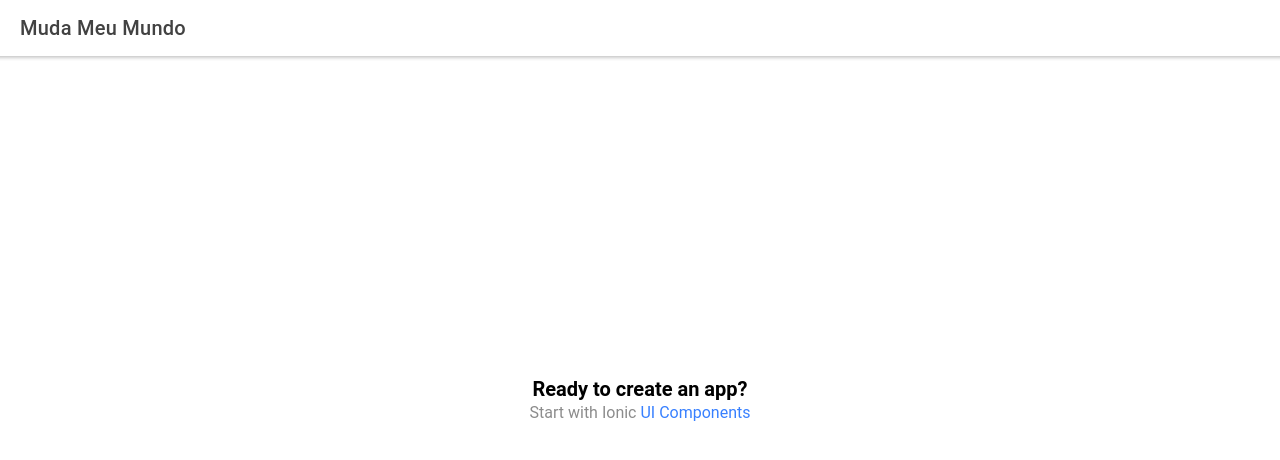
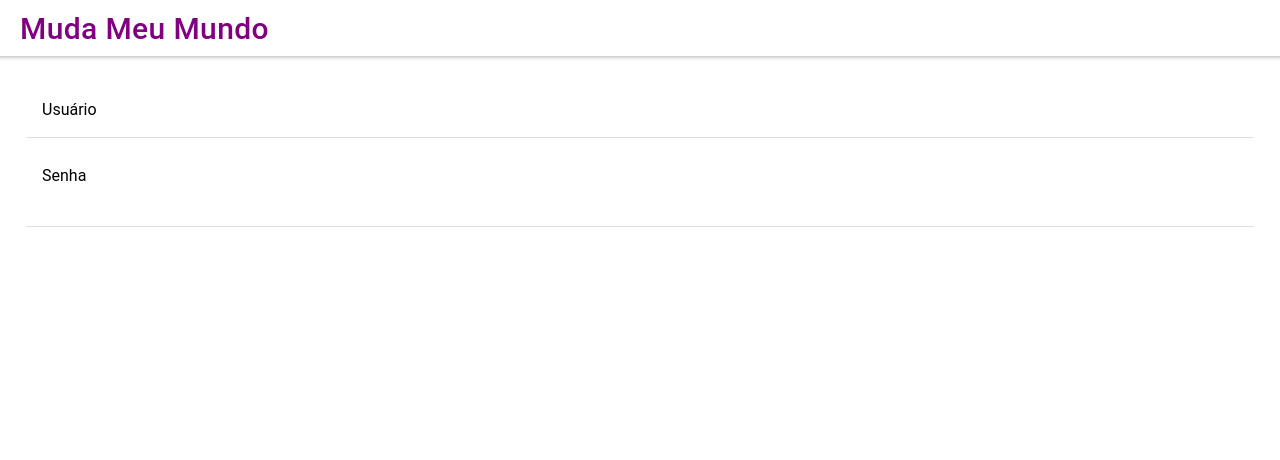
Before and after one commit to DcExt-Pi-Projeto-MMM/frontend-MMM-mobile, a React (Create React App) app: page /home in a window 1280 px wide. Shown: the top 460 px of the page. Built offline with nearby package versions, Linux system fonts and the light colour scheme.

Commit message:
Segunda modificação

```diff
--- a/src/pages/Home.css
+++ b/src/pages/Home.css
@@ -0,0 +1,4 @@
+ion-title{
+    color: purple;
+    font-size: 30px;
+}
--- a/src/pages/Home.tsx
+++ b/src/pages/Home.tsx
@@ -1,4 +1,4 @@
-import { IonContent, IonHeader, IonPage, IonTitle, IonToolbar } from '@ionic/react';
+import { IonCol, IonContent, IonGrid, IonHeader, IonInput, IonItem, IonPage, IonRow, IonTitle, IonToolbar, IonLabel, IonIcon } from '@ionic/react';
 import ExploreContainer from '../components/ExploreContainer';
 import './Home.css';
 
@@ -10,13 +10,26 @@ const Home: React.FC = () => {
           <IonTitle>Muda Meu Mundo</IonTitle>
         </IonToolbar>
       </IonHeader>
-      <IonContent fullscreen>
-        <IonHeader collapse="condense">
-          <IonToolbar>
-            <IonTitle size="large">Blank</IonTitle>
-          </IonToolbar>
-        </IonHeader>
-        <ExploreContainer />
+      <IonContent className='ion-padding'>
+        <IonGrid>
+          <IonRow>
+            <IonCol>
+              <IonItem>
+                <IonLabel position="floating">Usuário</IonLabel>
+                <IonInput></IonInput>
+              </IonItem>
+            </IonCol>
+          </IonRow>
+          <IonRow>
+            <IonCol>
+              <IonItem>
+                <IonLabel position="floating">Senha</IonLabel>
+                <IonInput></IonInput>
+                <IonIcon></IonIcon>
+              </IonItem>
+            </IonCol>
+          </IonRow>
+        </IonGrid>
       </IonContent>
     </IonPage>
   );
```
